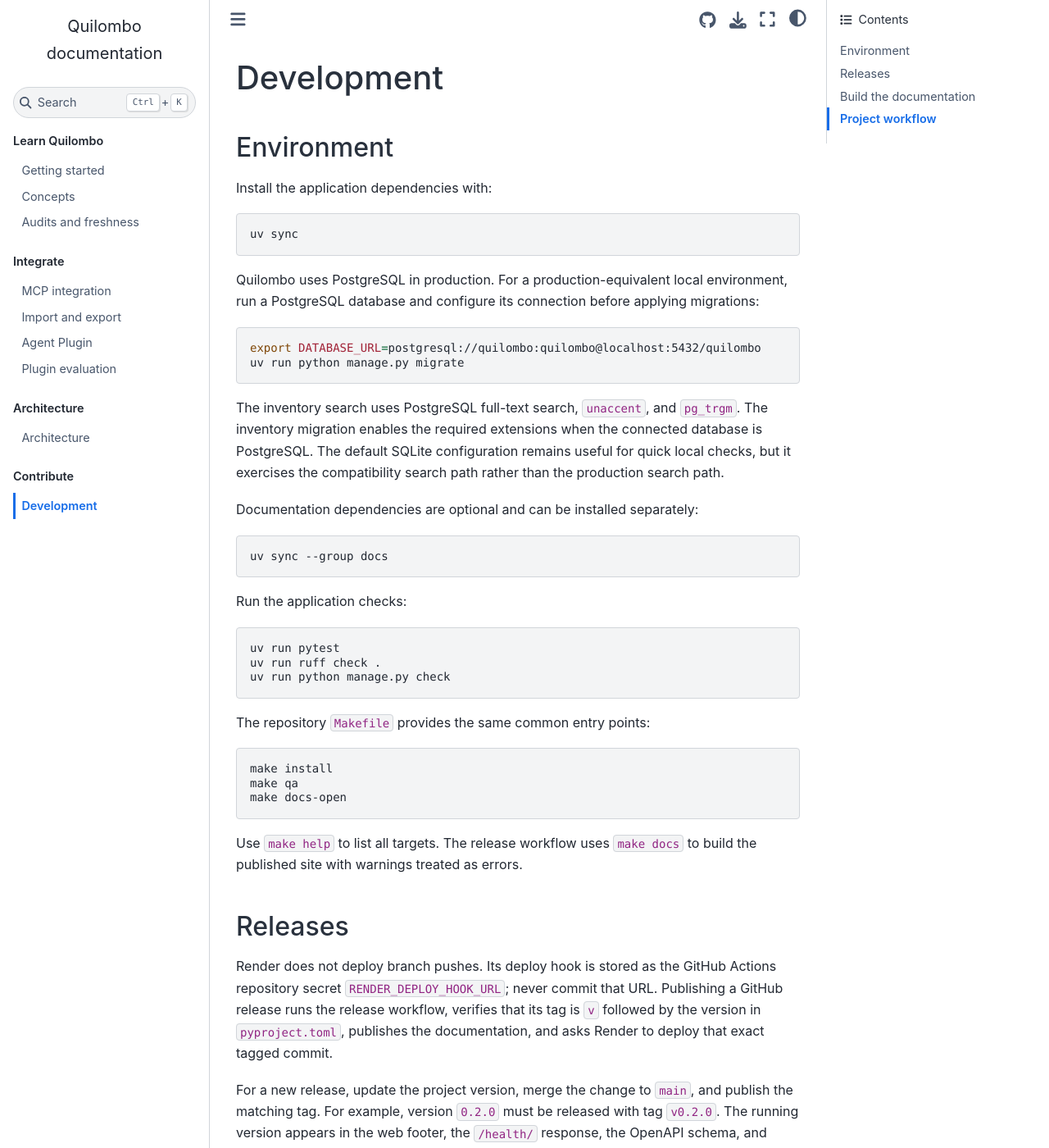
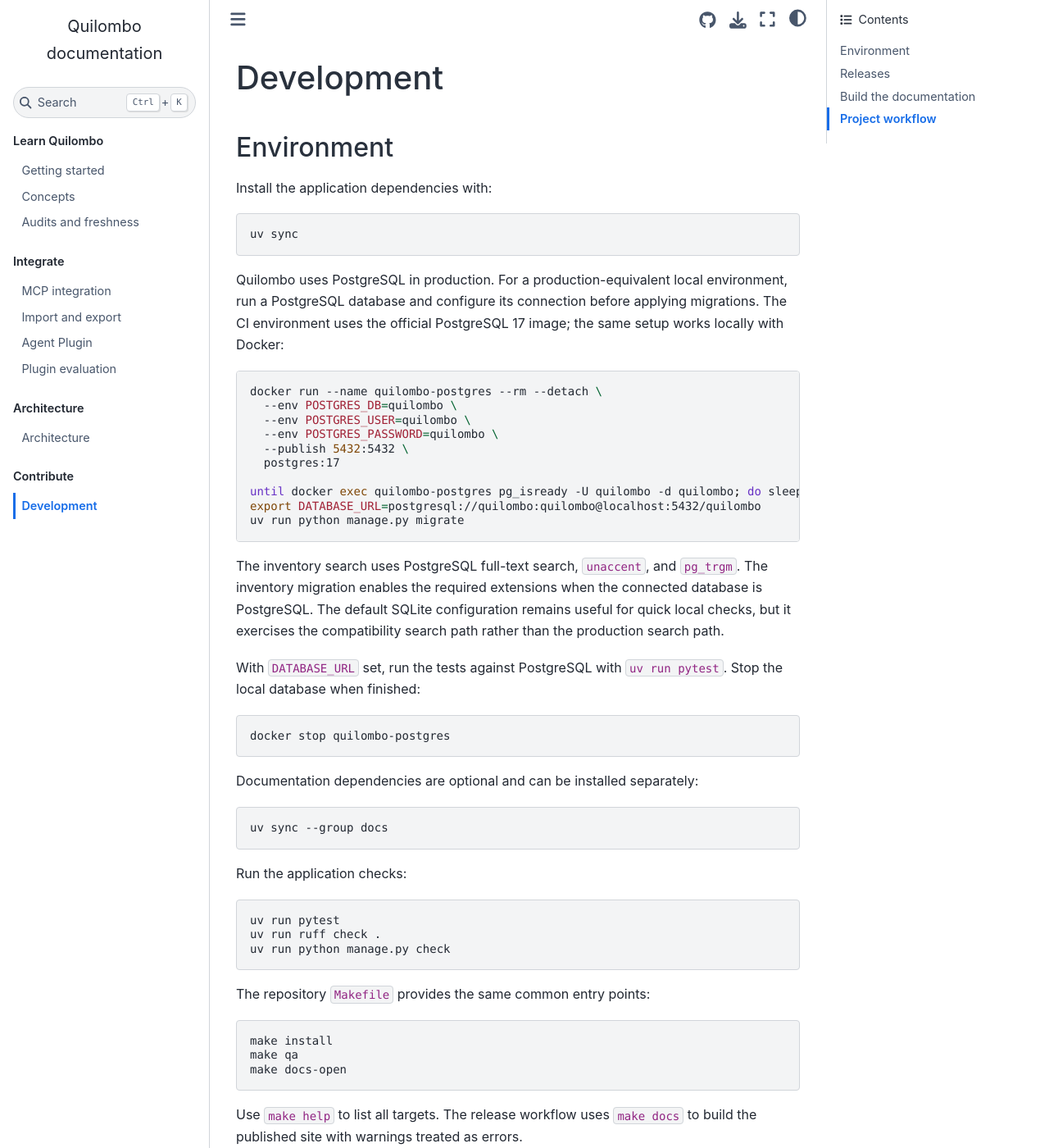
Before and after one commit to mgaitan/quilombo, a Sphinx documentation site: the page built from docs/development.md, in a window 1280 px wide and 1400 px high. Shown: the whole window at 82% size. Built offline with Sphinx 7.4.7 and the Sphinx Book theme 1.1.4, drawn with Linux system fonts in a browser that asks for light colours.

Commit message:
docs(development): explain local PostgreSQL container
Document the Docker setup used by CI and the PostgreSQL test workflow.

````diff
--- a/docs/development.md
+++ b/docs/development.md
@@ -9,9 +9,18 @@
 ```
 
 Quilombo uses PostgreSQL in production. For a production-equivalent local environment, run a
-PostgreSQL database and configure its connection before applying migrations:
+PostgreSQL database and configure its connection before applying migrations. The CI environment
+uses the official PostgreSQL 17 image; the same setup works locally with Docker:
 
 ```bash
+docker run --name quilombo-postgres --rm --detach \
+  --env POSTGRES_DB=quilombo \
+  --env POSTGRES_USER=quilombo \
+  --env POSTGRES_PASSWORD=quilombo \
+  --publish 5432:5432 \
+  postgres:17
+
+until docker exec quilombo-postgres pg_isready -U quilombo -d quilombo; do sleep 1; done
 export DATABASE_URL=postgresql://quilombo:quilombo@localhost:5432/quilombo
 uv run python manage.py migrate
 ```
@@ -20,6 +29,13 @@
 migration enables the required extensions when the connected database is PostgreSQL. The default
 SQLite configuration remains useful for quick local checks, but it exercises the compatibility
 search path rather than the production search path.
+
+With `DATABASE_URL` set, run the tests against PostgreSQL with `uv run pytest`. Stop the local
+database when finished:
+
+```bash
+docker stop quilombo-postgres
+```
 
 Documentation dependencies are optional and can be installed separately:
 
````
